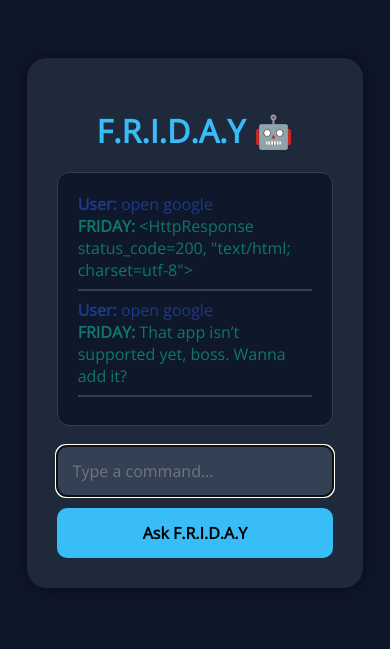
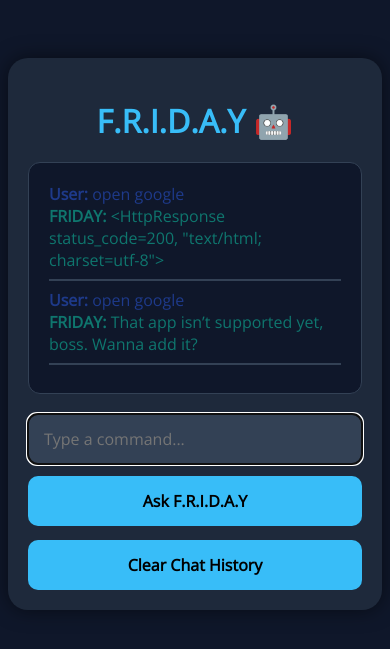
Before and after one commit to akajayesh/FRIDAY, a Django app: page / in a window 390 px wide. Shown: the top 649 px of the page. Run offline with Django 5.2, Linux system fonts and the light colour scheme; data comes from the database, SQL or seed files in the repository; both versions use the stored data as it was after the commit.

Commit message:
Mobile fixes, new-tab redirect, UI improvements

```diff
--- a/core/templates/bye.html
+++ b/core/templates/bye.html
@@ -2,6 +2,7 @@
 <html lang="en">
 <head>
     <meta charset="UTF-8">
+    <meta name="viewport" content="width=device-width, initial-scale=1.0">
     <title>F.R.I.D.A.Y Closing Off</title>
     <style>
         body {
--- a/core/templates/home.html
+++ b/core/templates/home.html
@@ -2,6 +2,7 @@
 <html lang="en">
 <head>
     <meta charset="UTF-8">
+    <meta name="viewport" content="width=device-width, initial-scale=1.0">
     <title>FRIDAY - Your Assistant</title>
     <link href="https://fonts.googleapis.com/css2?family=Open+Sans&display=swap" rel="stylesheet">
     <style>
@@ -16,12 +17,12 @@
 
         .container {
             background: #1e293b;
-            padding: 30px;
+            padding: 20px;
             border-radius: 20px;
             box-shadow: 0 0 20px rgba(0,0,0,0.5);
-            width: 90%;
-            max-width: 1000px;
-            box-sizing: border-box;
+            width: 100%;
+            max-width: 600px;
+            margin: 0 auto;
         }
 
         h1 {
@@ -89,6 +90,14 @@
         form button:hover {
             background: #0ea5e9;
         }
+
+        .button-container {
+           display: flex;
+           flex-direction: column;
+           gap: 14px; /* ⬅️ This is your spacing between Ask & Clear */
+           margin-top: 20px;
+        }
+
     </style>
 <body>
     <div class="container">
@@ -112,12 +121,18 @@
             </script>
         {% endif %}
 
+        <div class="button-container">
+            <form method="POST">
+                {% csrf_token %}
+                <input type="text" name="command" placeholder="Type a command..." autofocus required>
+                <button type="submit">Ask F.R.I.D.A.Y</button>
+            </form>
 
-        <form method="POST">
-            {% csrf_token %}
-            <input type="text" name="command" placeholder="Type a command..." autofocus required>
-            <button type="submit">Ask F.R.I.D.A.Y</button>
-        </form>
+            <form method="POST" action="/clear/">
+                {% csrf_token %}
+                <button type="submit" class="clear-btn">Clear Chat History</button>
+            </form>
+        </div>
 
         <script>
             document.addEventListener("DOMContentLoaded", function () {
--- a/core/urls.py
+++ b/core/urls.py
@@ -5,5 +5,6 @@ from django.views.generic import TemplateView
 
 urlpatterns = [
     path('', views.home, name='home'),
-    path('bye/', TemplateView.as_view(template_name='bye.html'))
+    path('bye/', TemplateView.as_view(template_name='bye.html')),
+    path('clear/', views.clear_history, name='clear')
 ]
--- a/core/views.py
+++ b/core/views.py
@@ -5,6 +5,7 @@ import re
 from datetime import datetime
 from .browser_help import open_website
 from .models import ChatHistory
+from django.http import request
 
 def friday_response(command):
     command = command.lower()
@@ -259,12 +260,14 @@ def friday_response(command):
     elif "restart" in command:
         return "Restart command is disabled for now."
 
-    elif command in ["open youtube", "open google", "open linkedin",
-                     "open whatsapp", "open gfg", "open chatgpt", "open instagram",
-                     "github", "open stackoverflow", "open goclasses"
-    ]:
-        keyword = command.replace("open ", "")
-        return open_website(keyword)
+    elif "open youtube" in command.lower():
+        return render(request, 'redirect.html', {'site_url': 'https://youtube.com'})
+
+    elif "open google" in command.lower():
+        return render(request, 'redirect.html', {'site_url': 'https://google.com'})
+
+    elif "open linkedin" in command.lower():
+        return render(request, 'redirect.html', {'site_url': 'https://linkedin.com'})
 
     elif "open" in command:
         return "That app isn’t supported yet, boss. Wanna add it?"
@@ -272,7 +275,15 @@ def friday_response(command):
     else:
         return "Sorry, I didn’t understand that. Try another command?"
 
-    # ==== Fallback ====
+    '''
+    elif command in ["open youtube", "open google", "open linkedin",
+                     "open whatsapp", "open gfg", "open chatgpt", "open instagram",
+                     "github", "open stackoverflow", "open goclasses"
+    ]:
+        keyword = command.replace("open ", "")
+        return open_website(keyword)'''
+
+
 
 def home(request):
     response = None
@@ -281,12 +292,29 @@ def home(request):
 
     if request.method == 'POST':
         user_command = request.POST.get('command')
+        command = user_command.lower()
+
+        # ✅ 1. Cloud-safe website redirect using frontend JS
+        site_redirects = {
+            "open youtube": "https://youtube.com",
+            "open google": "https://google.com",
+            "open linkedin": "https://linkedin.com",
+            "open amazon": "https://amazon.in",
+            "open facebook": "https://facebook.com",
+            "open instagram": "https://instagram.com"
+        }
+
+        for key in site_redirects:
+            if key in command:
+                return render(request, 'redirect.html', {'site_url': site_redirects[key]})
+
+        # ✅ 2. Continue to normal response logic
         response = friday_response(user_command)
 
-        if any(word in user_command.lower() for word in ["bye", "exit", "quit", "see you", "close", "goodbye"]):
-           return redirect('/bye/')
+        if any(word in command for word in ["bye", "exit", "quit", "see you", "close", "goodbye"]):
+            return redirect('/bye/')
 
-        elif any(word in user_command.lower() for word in ["who made you", "who built you", "your creator", "your developer", "who is your dev"]):
+        elif any(word in command for word in ["who made you", "who built you", "your creator", "your developer", "who is your dev"]):
             response = "I was created by — A Proud and Pragmatic Lad, named as Jayesh Eknath Sutar. ⚡"
 
         ChatHistory.objects.create(user_input=user_command, bot_response=response)
@@ -296,5 +324,11 @@ def home(request):
         'response': response,
         'user_command': user_command,
         'history': history,
-        'close_browser' : close_browser
+        'close_browser': close_browser
     })
+
+
+def clear_history(request):
+    if request.method == "POST":
+        ChatHistory.objects.all().delete()
+    return redirect('/')
```
Also changed, not shown: core/templates/redirect.html (added, +21 -0 lines), db.sqlite3.
